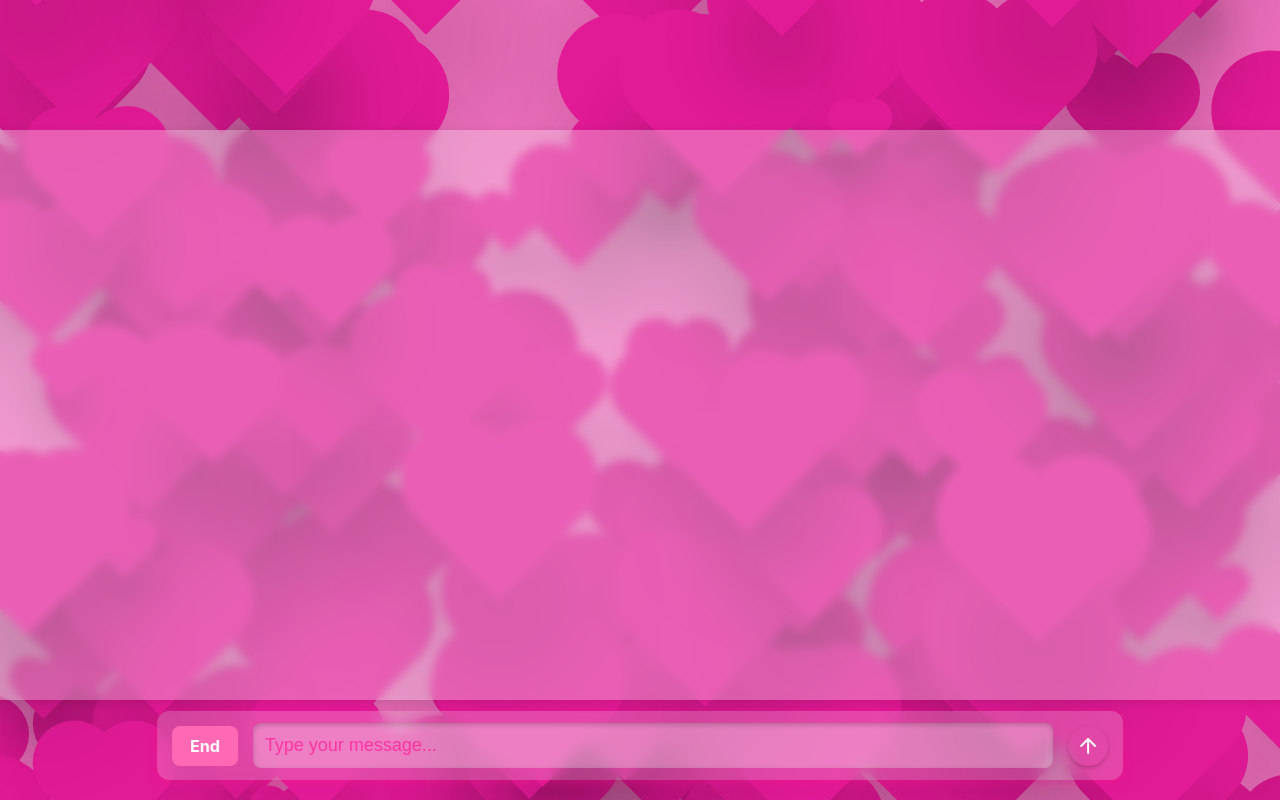
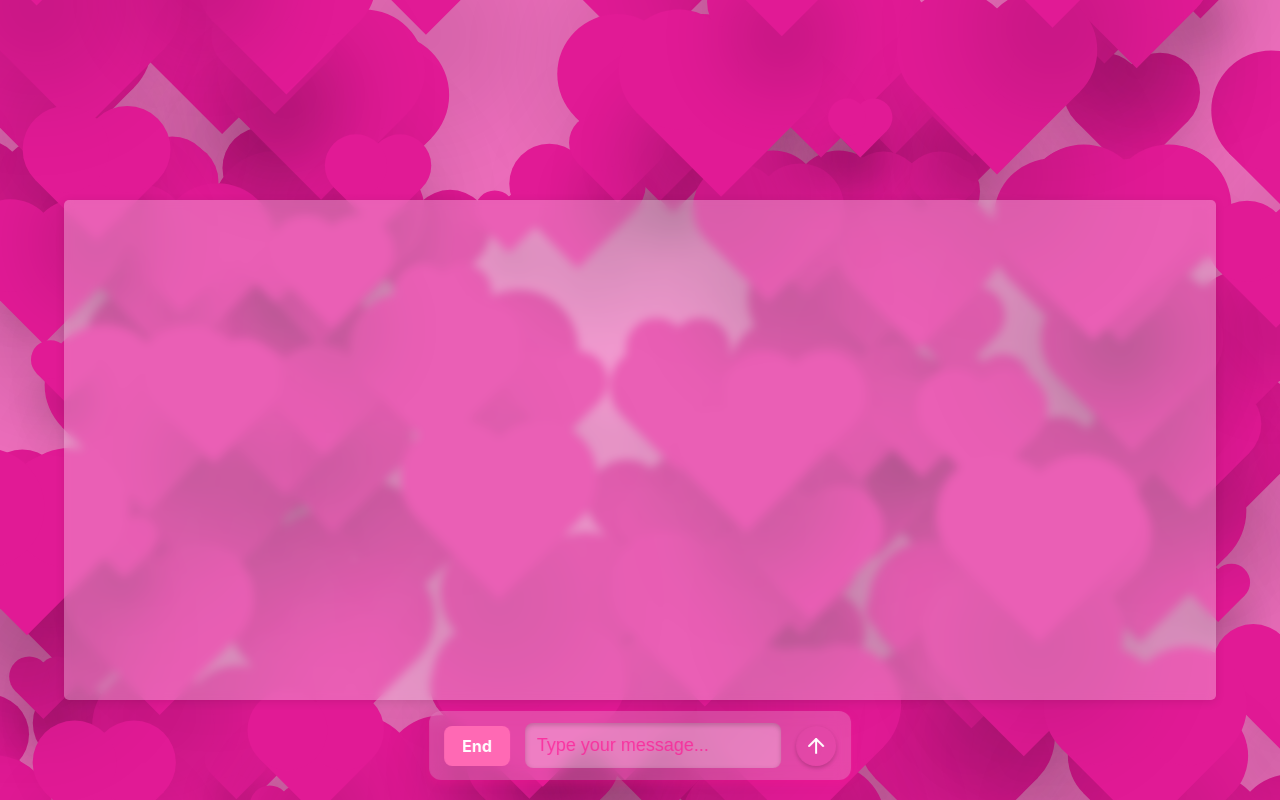
Before and after one commit to dyingpotato890/AI-dor-You, a React (Vite) app in the folder Frontend/: page / in a window 1280 px wide. Built offline with nearby package versions, Linux system fonts and the light colour scheme.

Commit message:
Frontend update

```diff
--- a/Frontend/src/components/background/background.css
+++ b/Frontend/src/components/background/background.css
@@ -307,3 +307,25 @@
     font-size: 12px;
   }
 }
+
+@media screen and (min-height: 750px) and (max-height: 1000px) {
+  #displayContainer {
+    height: 500px;
+    width: 90%;
+  }
+
+  #textInput {
+    width: 85%;
+  }
+}
+
+@media screen and (min-height: 1000px) {
+  #displayContainer {
+    height: 80vh;
+    width: 95%;
+  }
+
+  #textInput {
+    width: 90%;
+  }
+}
```
